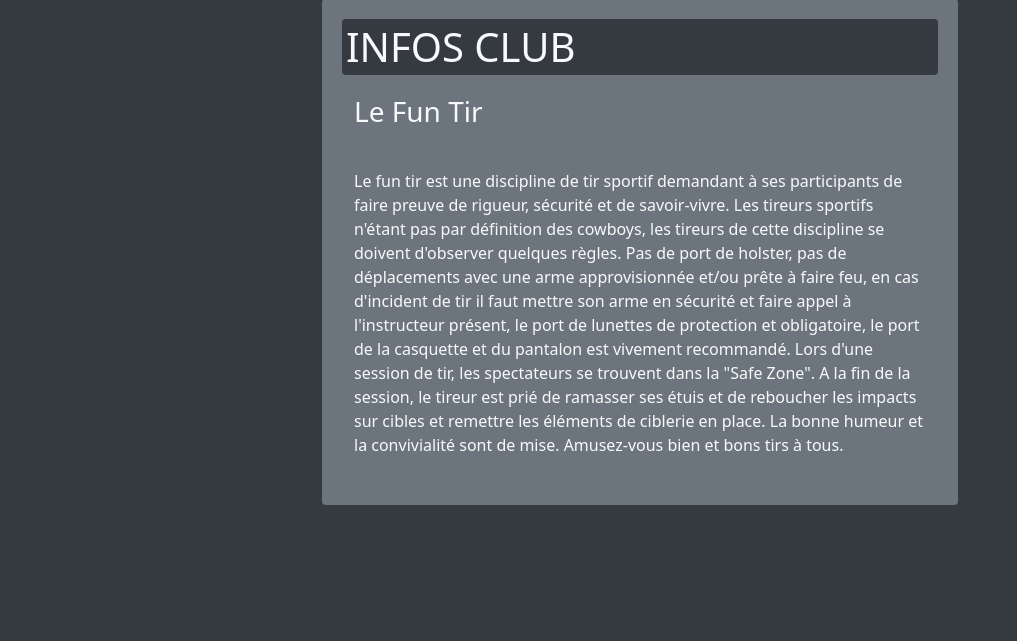
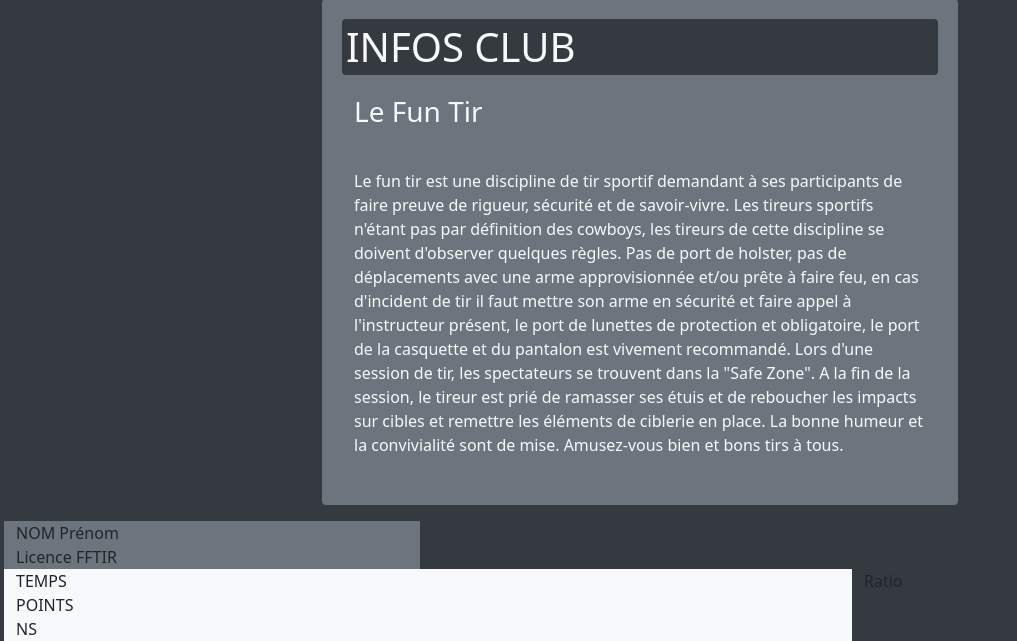
Before and after one commit to sombrebouc/STAC, a PHP site: page / in a window 1280 px wide. Shown: the part 753-1394 px from the top of the page, without its empty margins (0-1017 px from the left). Before the commit the page ends 1258 px from the top, so only its background shows below. Run offline with PHP 8.4, Linux system fonts and the light colour scheme.

Commit message:
ajout de la page shooter

```diff
--- a/StacFunTir/assets/js/modals.js
+++ b/StacFunTir/assets/js/modals.js
@@ -1,3 +1,17 @@
+
+// Chargement du DOM avant le lancement de la modal
+window.addEventListener('DOMContentLoaded', function(){
+    // fonction click sur le bouton inscription
+    document.querySelector('#shooterpage').addEventListener('click', function(e){
+        e.preventDefault();
+        /*
+        // ouverture de la modale de connection
+        var myModal = new bootstrap.Modal(document.getElementById('signupModal'), 'show');
+        console.log(myModal);
+        myModal.show()*/
+});
+});
+
 // Chargement du DOM avant le lancement de la modal
 window.addEventListener('DOMContentLoaded', function(){
     // fonction click sur le bouton connection
--- a/StacFunTir/index.php
+++ b/StacFunTir/index.php
@@ -9,7 +9,7 @@
     <div class="collapse navbar-collapse" id="navbarMenu">
         <ul class="navbar-nav">
             <li class="nav-item m-2">
-                <a href="#" class="nav-link">Fun-Tir</a>
+                <a href="" id="shooterpage" class="nav-link">Fun-Tir</a>
             </li>
             <li class="nav-item m-2">
                 <a class="nav-link" href="" id="signupBtn" role="button" class="btn">Inscription</a>
@@ -38,6 +38,7 @@
 <?php
 
     include 'infosstac.php';
+    include 'shooterpage.php';
     include 'connexion.php';
     include 'inscription.php';
     include 'footer.php';
--- /dev/null
+++ b/StacFunTir/shooterpage.php
@@ -0,0 +1,16 @@
+<div class="container-fluid bg-dark">
+<div class="row">
+<div class="row">
+<div class="shooterIdentity col-md-4 bg-secondary">NOM Prénom </div>
+</div>
+<div class="row">
+<div class="shooterIdentity col-md-4 bg-secondary">Licence FFTIR</div>
+</div>
+<div class="scoring col-md-8 bg-light">
+<div class="timeScore col-3">TEMPS</div>
+<div class="pointsScore col-3">POINTS</div>
+<div class="nonshootScore col-3">NS</div>
+</div>
+<div class="ratioScoring col-3">Ratio</div>
+</div>
+</div>
```
